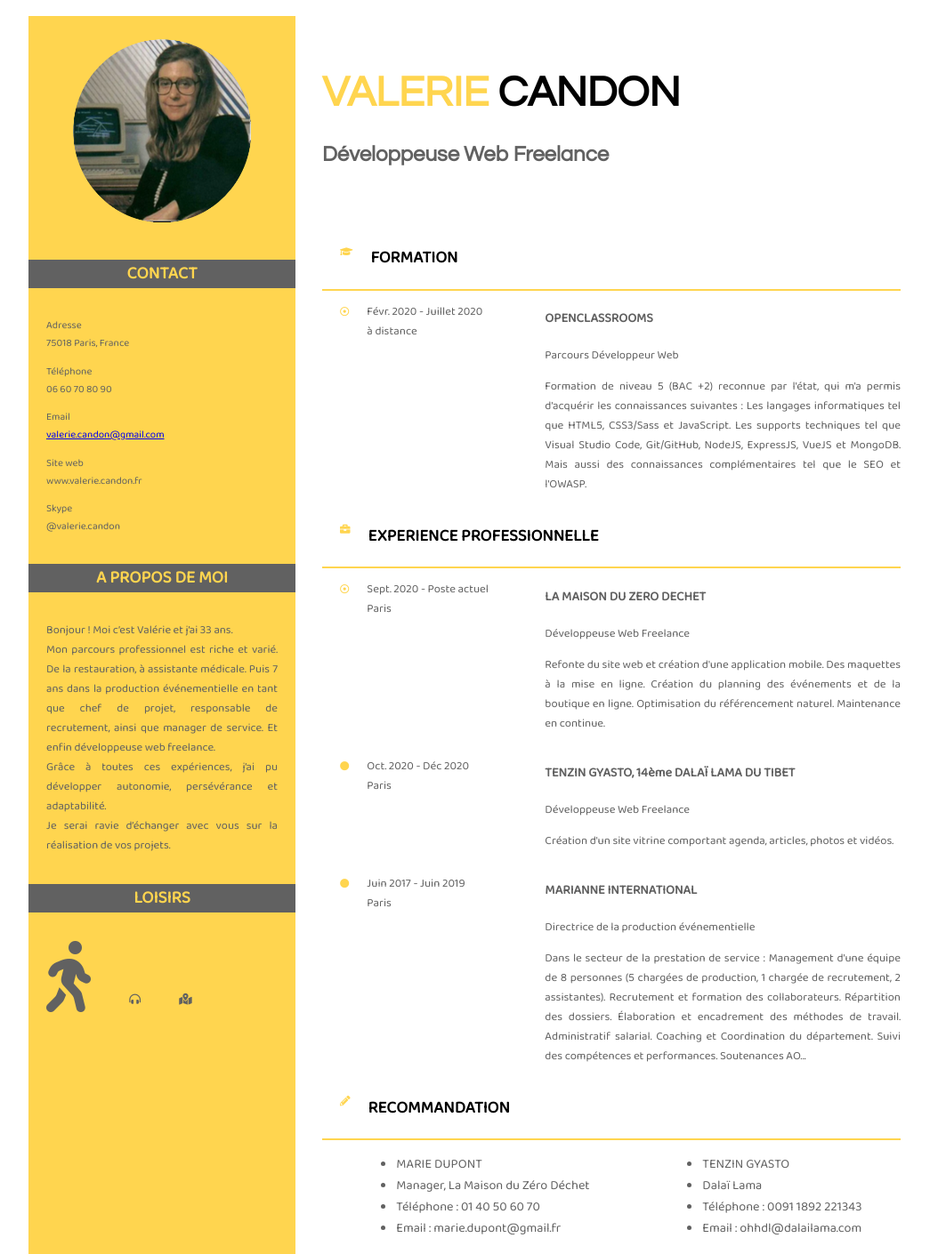
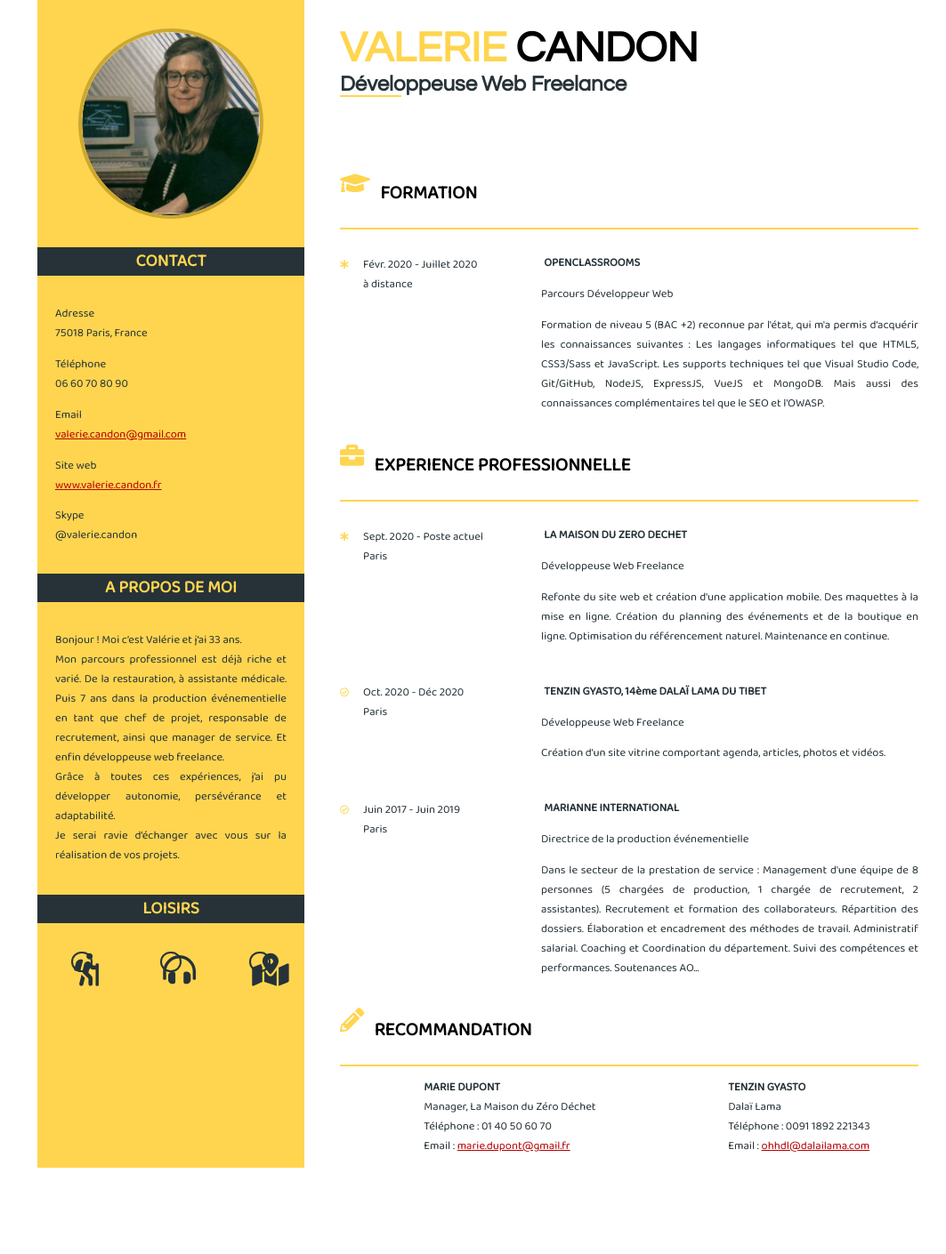
Before and after one commit to valeriecndn/OC-P2-Mon.cv.en.ligne, a plain HTML site: page index.html in a window 1280 px wide. Shown: the top 1410 px of the page at 89% size, without its empty margins (103-1166 px from the left). After the commit the page ends 1313 px from the top, so only its background shows below. Drawn offline with Linux system fonts and the light colour scheme; a web font is replaced by a local one.

Commit message:
suite du css (marges, icônes, dimensions)

```diff
--- a/index.html
+++ b/index.html
@@ -2,24 +2,22 @@
 <html lang="fr">
 
 	<head>
-		<meta charset="utf-8">
+		<meta charset="utf-8"> <!-- encodage -->
 		<link rel="stylesheet" href="styles.css" type="text/css" > <!-- Lien CSS-->
 		<link rel="stylesheet" href="https://cdnjs.cloudflare.com/ajax/libs/font-awesome/5.13.0/css/all.min.css"> <!--Lien icônes https://fontawesome.com/ -->
 		<link href="https://fonts.googleapis.com/css?family=Baloo+Da+2%7CRaleway+Dots&amp;display=swap" rel="stylesheet"> <!-- Lien typographies https://fonts.google.com/ -->
 
+		<!-- Browser tab -->
 		<title> CV : Valérie Candon </title>
-		<link rel="icon" type="image/png" sizes="32x32" href="images/favicon/favicon-32x32.png"> <!-- FAVICON -->
+		<link rel="icon" type="image/png" sizes="32x32" href="images/favicon/favicon-32x32.png"> <!-- Favicon -->
 	</head>
 
 
 	<body>
 
-		<footer> <!-- PARTIE FOND JAUNE -->
+		<footer> <!-- PARTIE ANNEXE -->
 
-			<figure> <!-- Photo -->
-				<img src="images/margaret-hamilton.png" alt="photo portrait de Valérie Candon">
-			</figure>
-
+			<img src="images/margaret-hamilton.png" alt="photo de Valérie Candon"> <!-- photo portrait -->
 
 			<section> <!-- Section Contact -->
 				<h5> CONTACT </h5>
@@ -27,7 +25,7 @@
 					<p> Adresse <br> 75018 Paris, France </p>
 					<p> Téléphone <br> 06 60 70 80 90 </p>
 					<p> Email <br> <a href="mailto:valerie.candon@gmail.com"> valerie.candon@gmail.com </a> </p>
-					<p> Site web <br> www.valerie.candon.fr </p>
+					<p> Site web <br> <a href="http:www.valerie.candon.fr"> www.valerie.candon.fr </a> </p>
 					<p> Skype <br> @valerie.candon </p>
 				</address>
 			</section>
@@ -36,7 +34,7 @@
 			<section> <!-- Section à propos de moi -->
 				<h5> A PROPOS DE MOI </h5>
 				<p> Bonjour ! Moi c’est Valérie et j’ai 33 ans. <br>
-					Mon parcours professionnel est riche et varié. De la restauration, à assistante médicale. Puis 7 ans dans la production événementielle en tant que chef de projet,
+					Mon parcours professionnel est déjà riche et varié. De la restauration, à assistante médicale. Puis 7 ans dans la production événementielle en tant que chef de projet,
 					responsable de recrutement, ainsi que manager de service. Et enfin développeuse web freelance. <br>
 					Grâce à toutes ces expériences, j’ai pu développer autonomie, persévérance et adaptabilité. <br>
 					Je serai ravie d’échanger avec vous sur la réalisation de vos projets.
@@ -46,40 +44,42 @@
 
 			<section"> <!-- Section Loisirs -->
 				<h5> LOISIRS </h5>
-				<i class="fas fa-walking"></i> <!-- icône marche -->
-				<i class="fas fa-headphones-alt"></i> <!-- icône musique -->
-				<i class="fas fa-map-marked-alt"></i> <!-- icône voyages -->
+				<div class="center">
+					 <i class="fas fa-hiking icon-loisirs"></i> <!-- icône randonnée -->
+					 <i class="fas fa-headphones-alt icon-loisirs"></i> <!-- icône musique -->
+					 <i class="fas fa-map-marked-alt icon-loisirs"></i> <!-- icône voyages -->
+				</div>
 			</section>
 
 		</footer>
 
 
 
-		<main> <!-- PARTIE FOND BLANC -->
+		<main> <!-- PARTIE PRINCIAPLE -->
 
 			<header class="entete"> <!-- Titre principal -->
 				<h1> <span class="namecolor">VALERIE</span> CANDON </h1>
-				<h2> <span class="trait">Dévelo</span>ppeuse Web Freelance </h2>
+				<h2> Développeuse Web Freelance </h2>
+				<div class="trait" ></div>
 			</header>
 
 
 			<section> <!-- Section Formation -->
 
 				<header class="break">
-					<p> <i class="fas fa-graduation-cap"></i </p>
+					<p> <i class="fas fa-graduation-cap icon-cv"></i </p>
 					<h3> FORMATION </h3>
 				</header>
 
 				<article class="break">
 					<div class="break">
-						<p> <i class="far fa-dot-circle"></i> </p>
+						<p> <i class="fas fa-asterisk"></i> </p>
 						<p class="width">Févr. 2020 - Juillet 2020<br>à distance</p>
 					</div>
-
 					<div>
 						<h4> OPENCLASSROOMS </h4>
-						<p> Parcours Développeur Web </p>
-						<p> Formation de niveau 5 (BAC +2) reconnue par l'état, qui m'a permis d'acquérir les connaissances suivantes :
+						<p class="min.marge"> Parcours Développeur Web </p>
+						<p class="min.marge"> Formation de niveau 5 (BAC +2) reconnue par l'état, qui m'a permis d'acquérir les connaissances suivantes :
 							Les langages informatiques tel que HTML5, CSS3/Sass et JavaScript.
 							Les supports techniques tel que Visual Studio Code, Git/GitHub, NodeJS, ExpressJS, VueJS et MongoDB.
 							Mais aussi des connaissances complémentaires tel que le SEO et l'OWASP. </p>
@@ -91,45 +91,44 @@
 			<section> <!-- Section Expérience Professionnelle -->
 
 				<header class="break">
-					<p> <i class="fas fa-briefcase"></i> </p>
+					<p> <i class="fas fa-briefcase icon-cv"></i> </p>
 					<h3> EXPERIENCE PROFESSIONNELLE </h3>
 				</header>
 
 				<article class="break">
 					<div class="break" >
-						<p> <i class="far fa-dot-circle"></i> </p>
+						<p><i class="fas fa-asterisk"></i> </p>
 						<p class="width" > Sept. 2020 - Poste actuel <br>Paris </p>
 					</div>
-					<div>
+					<div class="article">
 						<h4> LA MAISON DU ZERO DECHET </h4>
-						<p> Développeuse Web Freelance </p>
-						<p> Refonte du site web et création d'une application mobile. Des maquettes à la mise en ligne. Création du planning des événements et de la boutique en ligne.
+						<p class="min.marge"> Développeuse Web Freelance </p>
+						<p class="min.marge"> Refonte du site web et création d'une application mobile. Des maquettes à la mise en ligne. Création du planning des événements et de la boutique en ligne.
 						Optimisation du référencement naturel. Maintenance en continue. </p>
 					</div>
 				</article>
 
 				<article class="break">
 					<div class="break"  >
-						<p> <i class="fas fa-circle"></i> </p>
+						<p> <i class="far fa-check-circle"></i> </p>
 						<p class="width" > Oct. 2020 - Déc 2020 <br>Paris </p>
 					</div>
-					<div>
-
+					<div class="article">
 						<h4> TENZIN GYASTO, 14ème DALAÏ LAMA DU TIBET </h4>
-						<p> Développeuse Web Freelance </p>
-						<p> Création d'un site vitrine comportant agenda, articles, photos et vidéos. </p>
+						<p class="min.marge"> Développeuse Web Freelance </p>
+						<p class="min.marge"> Création d'un site vitrine comportant agenda, articles, photos et vidéos. </p>
 					</div>
 				</article>
 
 				<article class="break">
 					<div class="break" >
-						<p> <i class="fas fa-circle"></i> </p>
+						<p> <i class="far fa-check-circle"></i> </p>
 						<p class="width" > Juin 2017 - Juin 2019 <br>Paris </p>
 					</div>
-					<div>
+					<div class="article">
 						<h4> MARIANNE INTERNATIONAL </h4>
-						<p> Directrice de la production événementielle </p>
-						<p> Dans le secteur de la prestation de service : Management d'une équipe de 8 personnes (5 chargées de production, 1 chargée de recrutement, 2 assistantes).
+						<p class="min.marge"> Directrice de la production événementielle </p>
+						<p class="min.marge"> Dans le secteur de la prestation de service : Management d'une équipe de 8 personnes (5 chargées de production, 1 chargée de recrutement, 2 assistantes).
 						Recrutement et formation des collaborateurs. Répartition des dossiers. Élaboration et encadrement des méthodes de travail. Administratif salarial.
 						Coaching et Coordination du département. Suivi des compétences et performances.
 						Soutenances AO... </p>
@@ -138,26 +137,26 @@
 			</section>
 
 
-			<section> <!-- Section Recommandations -->
+			<section> <!-- Section Recommandation -->
 
 				<header class="break">
-					<p> <i class="fas fa-pencil-alt"></i> </p>
+					<p> <i class="fas fa-pencil-alt icon-cv"></i> </p>
 					<h3> RECOMMANDATION </h3>
 				</header>
 
 				<div id="list-reco">
 					<ul>
-						<li> MARIE DUPONT </li>
+						<li class="namebold"> MARIE DUPONT </li>
 						<li> Manager, La Maison du Zéro Déchet </li>
 						<li> Téléphone : 01 40 50 60 70 </li>
-						<li> Email : marie.dupont@gmail.fr </li>
+						<li> Email : <a href="mailto:marie.dupont@gmail.fr"> marie.dupont@gmail.fr </a> </li>
 					</ul>
 
 					<ul>
-						<li> TENZIN GYASTO </li>
+						<li class="namebold"> TENZIN GYASTO </li>
 						<li> Dalaï Lama </li>
 						<li> Téléphone : 0091 1892 221343 </li>
-						<li> Email : ohhdl@dalailama.com </li>
+						<li> Email : <a href="mailto:ohhdl@dalailama.com"> ohhdl@dalailama.com </a> </li>
 					</ul>
 				</div>
 
--- a/styles.css
+++ b/styles.css
@@ -1,19 +1,18 @@
 
-/* VARIABLES CSS */
+/* ----------------------------------------- [ VARIABLES CSS ] ------------------------------------------ */
 :root
     {
         --bg-color: #FFFFFF; /* blanc */
         --primary-color: #FFD54F; /* Jaune */
-        --secondary-color: #616161; /* Gris */
+        --secondary-color: #263238; /* Gris */
     }
-/* ----------------------------------------- [ STYLES ] ------------------------------------------ */
+
+/* ----------------------------------------- [ STYLES GENERAUX ] ------------------------------------------ */
 
 /* TYPOGRAPHIES */
 
 main, footer { font-family: 'Baloo Da 2', "century gothic", cursive , sans-serif ; } /* typo générale */
 .entete { font-family: 'Raleway Dots', "century gothic", cursive , sans-serif ; } /* typo du titre principal */
-
-    body { text-align: justify; }
 
 /* COULEURS DE FOND */
 
@@ -23,102 +22,188 @@
 
 /* COULEURS D'ELEMENTS */
 
-    .namecolor, h5 { color: var(--primary-color); } /* texte en jaune */
-    address, p, h2, article, ul { color: var(--secondary-color); font-size: 0.9em; } /*texte en gris */
-    footer i { color: var(--secondary-color); } /* icônes en gris */
-    main i { color: var(--primary-color); } /* icônes en jaune */
+/* texte */
+.namecolor, h5 { color: var(--primary-color); }
+address, p, h2, article, ul { color: var(--secondary-color); font-size: 0.8rem; }
+/* icônes */
+main i { color: var(--primary-color); }
+footer i { color: var(--secondary-color); }
 
-/* ---------------------------------------- [ DIMENSIONS ] ----------------------------------------- */
+/* AJUSTEMENTS */
 
-    body, figure /* photo portrait */
+body
     {
+        text-align: justify;
         display: flex;
         justify-content: center;
         width: auto;
-            padding-top: 10px;
-            padding-bottom: 10px;
+        padding: 0rem;
+        margin: 0rem;
     }
 
-    main /* partie principale */
-        {
-            width: 650px;
-            max-width: 75%;
-            margin:30px;
-        }
+/* ---------------------------------------- [ PARTIE ANNEXE <footer> ] ----------------------------------------- */
 
-    footer /* partie annexe */
+footer  /* dimensions de la partie */
     {
         width: 300px;
         max-width: 25%;
     }
 
-    h1 /* titre principal */
+footer p  /* dimensions des sections */
     {
-            font-weight: bold;
-            font-size: 3em;
+        padding-left: 20px;
+        padding-right: 20px;
     }
 
-    h2 /* sous-titre principal */
+h5  /* Titres */
     {
-            font-weight: bold;
-            font-size: 1.5em;
+        font-size: 1.2rem;
+        text-align: center;
     }
 
-    h5 /* titres annexes */
+img  /* cercle de la photo */
     {
-            font-size: 1.2em;
-            text-align: center;
-
+        border: 4px rgb(204, 168, 48) solid;
+        border-radius: 50%;
+        margin: auto;
+        margin-top: 2rem;
+        display: flex;
     }
 
-    section header  /* souligner les sections princiaples */
+address  /* suppression italic pour mail et site web */
     {
-            border-bottom: 2px var(--primary-color) solid;
+        font-style: normal;
     }
+
+a
+    {
+        color: rgb(182, 2, 2);
+    }
+
+.center /* flexblox pour bloc icônes loisirs */
+    {
+        display: flex;
+        justify-content: space-around;
+    }
+
+.icon-loisirs /* icônes de la section loisirs + cercles */
+    {
+        font-size: 2.3rem;
+        width: 1.1rem;
+        height: 1.1rem;
+
+        border: 2px var(--secondary-color) solid;
+        border-radius: 50%;
+        padding: 0.07rem;
+    }
+
+/* ---------------------------------------- [ PARTIE PRINCIPALE <main> ] ----------------------------------------- */
 
 .entete, main
     {
         flex-direction: column;
     }
 
-    footer p, i
+.entete /* dimensions de l'entête */
     {
-            padding-left: 20px;
-            padding-right: 20px;
-            font-size: 0.8em;
+        margin-top: 30px;
+        margin-bottom: 70px;
+
+    }
+main  /* dimensions de la partie */
+    {
+        width: 650px;
+        max-width: 75%;
+        margin-left: 2.5rem;
     }
 
-    address
+h1  /* Grand-titre */
     {
-            font-style: normal;
+        font-weight: bold;
+        font-size: 3rem;
+        margin-top: 1.5rem;
+        margin-bottom: 0.2rem;
     }
 
-    #list-reco
+h2  /* Grand Sous-titre */
+    {
+        font-weight: bold;
+        font-size: 1.5rem;
+        margin-top: 0rem;
+        margin-bottom: 0rem;
+    }
+
+.trait /* demi trait sour "développeuse" */
+    {
+        border-bottom: 2px var(--primary-color) solid;
+        width: 4.3rem;
+        margin-top: 0rem;
+    }
+
+h3  /* titres section cv */
+    {
+        font-size: 1.3rem;
+    }
+
+section header /* souligner les sections */
+    {
+        border-bottom: 2px var(--primary-color) solid;
+    }
+
+h4
+    {
+        margin: 1.2rem 0.2rem 0.2rem 0.2rem;
+        padding: 0rem;
+    }
+
+.min.marge
+    {
+        margin: 0rem;
+        padding: 0rem;
+    }
+
+.break  /* flexbox pour les articles des 3 sections */
+    {
+        display: flex;
+        align-items: flex-start;
+        margin-top: 0.5rem;
+    }
+
+.width  /* largeur pour les dates d'expérience */
+    {
+        width: 200px;
+    }
+
+.icon-cv  /* grandes icônes des 3 sections du CV */
+    {
+        font-size: 1.7rem;
+        margin-right: 0.7rem;
+    }
+
+.fa-asterisk, .fa-check-circle  /* petites icônes pour expériences en cours + terminées */
+    {
+        font-size: 10px;
+        margin-right: 1rem;
+    }
+
+#list-reco  /* flexbox section recommandation */
     {
         display: flex;
         justify-content: space-around;
     }
 
-    .break
+.namebold /* nom des contacts reco en gras */
     {
-            display: flex;
-            align-items: flex-start;
+        font-weight: bold;
     }
 
-    .width /* dates d'expérience */
+ul  /* retirer les puces des listes */
     {
-            width: 200px;
+        list-style-type: none;
     }
 
-    .entete
-        {
-            margin-top: 30px;
-            margin-bottom: 70px;
-        }
 
-.fa-walking{
-    font-size: 5em;
-}
+
 
 
 
@@ -134,4 +219,5 @@ MEMO FONTS :
                 [ Typo générale = 'Baloo Da 2' ]
                 [ Typo Titre principal = 'Raleway Dots' ]
 
+
 --------------------------------------------------------------------------------------*/
```
Lines whose indentation alone changed are shown as unchanged.
